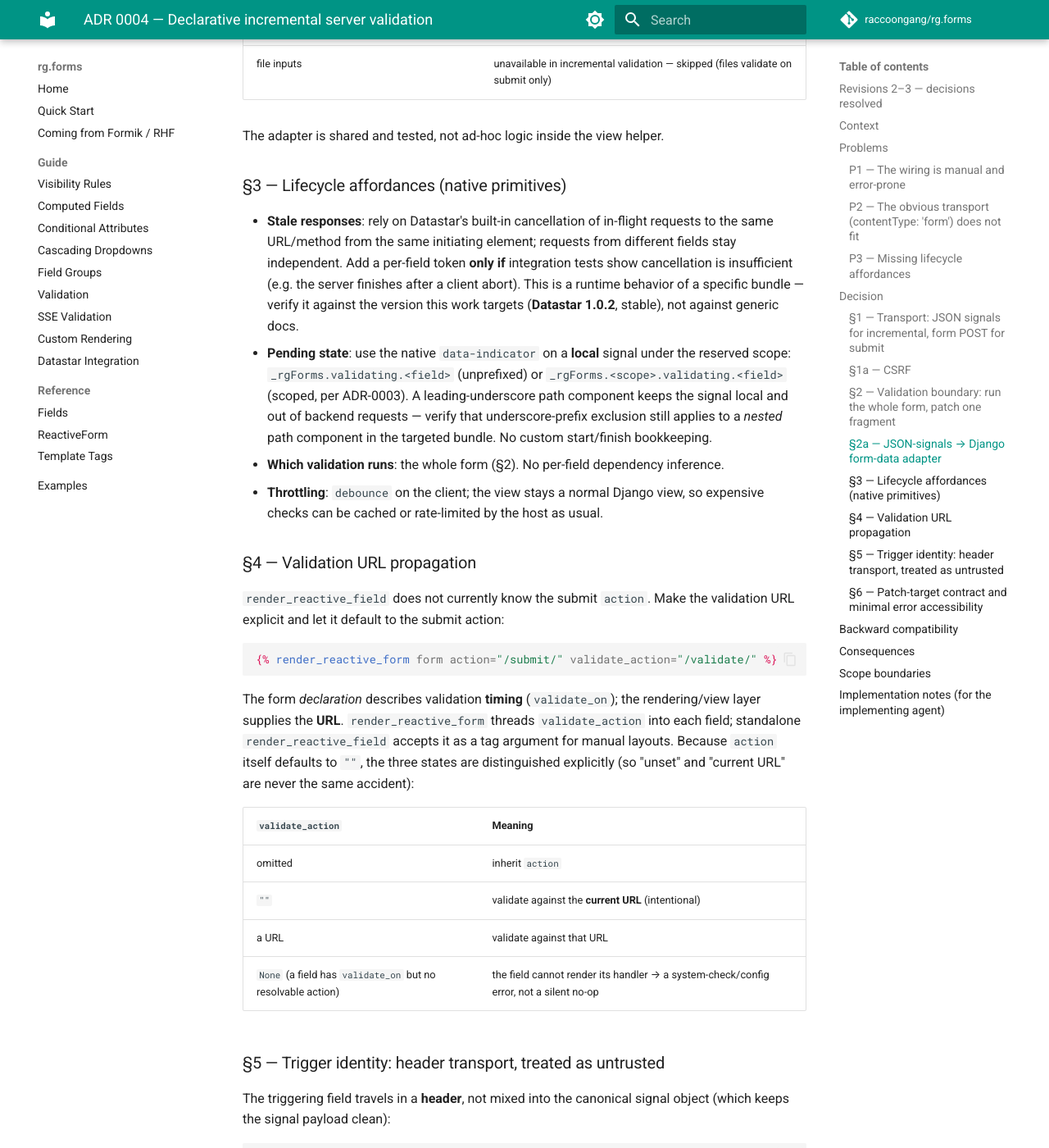
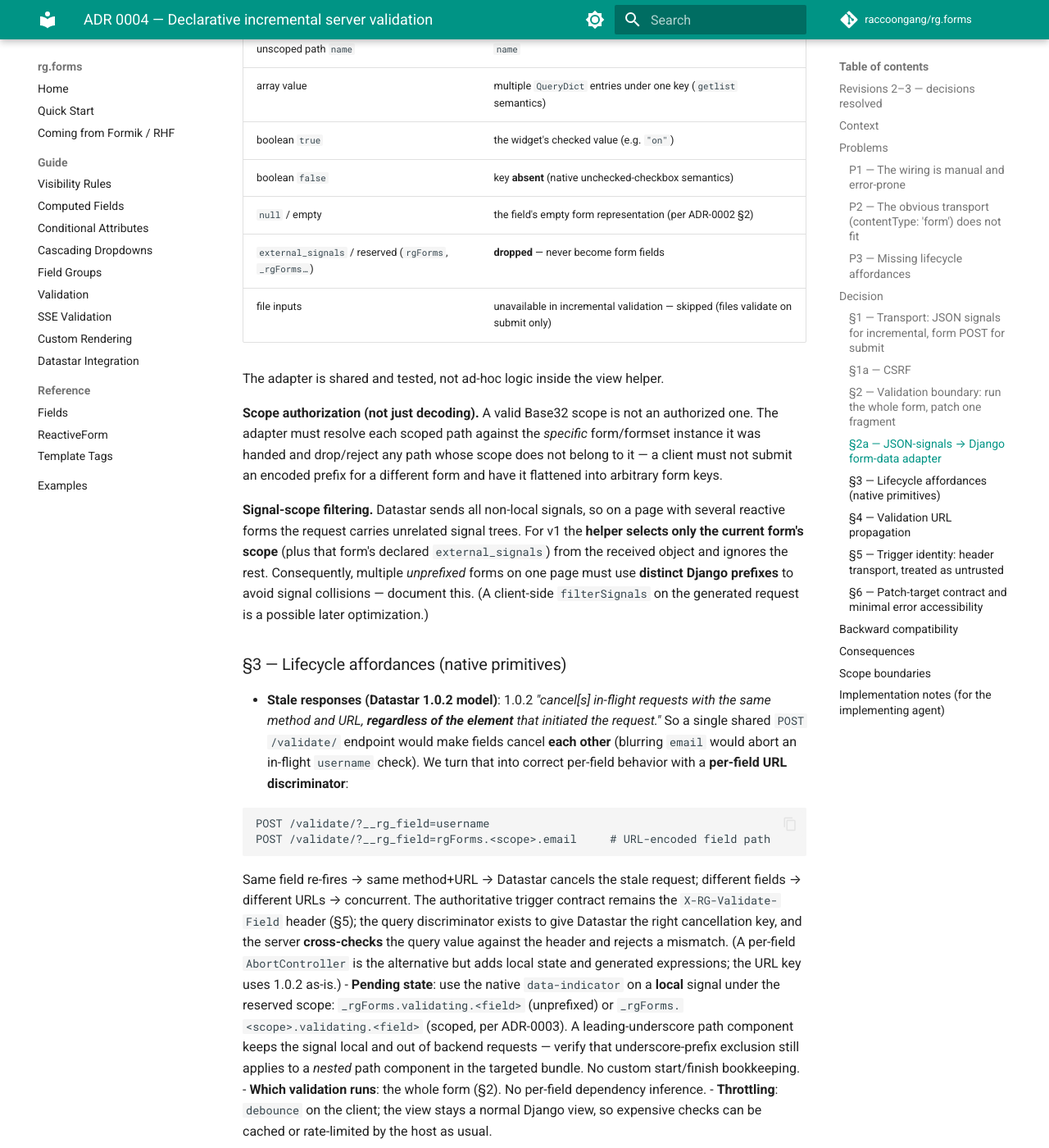
Before and after one commit to raccoongang/rg.forms, an MkDocs documentation site: the page built from docs/adr/0004-declarative-incremental-server-validation.md, in a window 1280 px wide and 1400 px high, scrolled down 4355 px. Shown: the whole window at 82% size. Built offline with MkDocs 1.6.1 and Material for MkDocs 9.7.7, drawn with Linux system fonts in a browser that asks for light colours; comment, search, counter and statistics services are not loaded; some of the changed text lies outside the part shown.

Commit message:
docs: revise ADR-0002/0003/0004 (review 4) + Datastar 1.0.2 cancellation
Close the last boundaries and correct one assumption invalidated by the 1.0.2
upgrade.

ADR-0002: division by zero and temporarily-invalid numeric operands both yield
null identically on client and server via guarded serialization
((b===0 ? null : a/b), (typeof x==="number" ? ... : null)) — no Infinity/NaN,
nothing excluded from conformance. Require server-computed results to pass the
target field's conversion/validation before entering cleaned_data (browser
preview is never authoritative).

ADR-0003: scoped bindings use the attribute-VALUE form
(data-bind="rgForms.<scope>.role"), since HTML lowercases attribute names and
would corrupt the camelCase path; seeding via object syntax; references compiled
to $rgForms.<scope>.role. Decoding an encoded scope is not authorization — the
server resolves it against the actual form/formset.

ADR-0004: Datastar 1.0.2 cancels in-flight requests by method+URL regardless of
element (verified against the v1.0.2 release), so a shared endpoint would make
fields cancel each other. Fix with a per-field URL discriminator
(?__rg_field=<encoded path>): same field cancels stale, different fields stay
concurrent; header X-RG-Validate-Field remains authoritative and is cross-checked
against the query key. Add CSRF safe-literal serialization + token-rotation test;
adapter scope authorization + signal-scope filtering (distinct Django prefixes
for multiple unprefixed forms); empty-id_for_label fallback for stable wrapper
ids, exposed in the renderer context.

Co-Authored-By: Claude Opus 4.8 (1M context) <noreply@anthropic.com>

````diff
--- a/docs/adr/0002-canonical-expression-semantics.md
+++ b/docs/adr/0002-canonical-expression-semantics.md
@@ -26,8 +26,10 @@ left to "the implementation":
 - **Arrays are values, not operands** — canonical in signals/requests, but **not referenceable in expressions** in
   v1 (JS array equality/truthiness are not portable; §3).
 - **The full operator matrix is in this ADR** (§3): strict typed `==` → JS `===`; Boolean-only `&&`/`||`/`!`;
-  numeric-only arithmetic with string operands rejected at build time; zero divisor is an evaluation error.
-- **Temporarily-invalid numeric input** has an explicit state (§2).
+  numeric-only arithmetic with string operands rejected at build time; **division by zero and invalid numeric operands
+  both yield `null` identically on client and server** (guarded serialization — no `Infinity`/`NaN`, nothing excluded
+  from conformance).
+- **Temporarily-invalid numeric input** has an explicit state (§2), with matching arithmetic/comparison guards (§3).
 - **Decimal computed fields** have a preview-vs-authoritative contract (§3).
 - **`rgForms` is a reserved top-level signal namespace** (§5), used by ADR-0003 scoping.
 
@@ -189,7 +191,7 @@ that reproduces them exactly. The matrix is normative:
 | `<` `>` `<=` `>=` | number↔number, string↔string | boolean | same operators | typed compare | any operand `null`/invalid → `false` |
 | `&&` `\|\|` | any (coerced to boolean) | **boolean** | `(Boolean(a) && Boolean(b))` — never operand-returning | `bool(a) and bool(b)` | — |
 | `!` | any | boolean | `!Boolean(a)` | `not bool(a)` | — |
-| `+` `-` `*` `/` | number↔number (decimal strings coerced, see below) | number | same operators | numeric | **string operands rejected at build time**; zero divisor → evaluation error |
+| `+` `-` `*` `/` | number↔number (decimal strings coerced, see below) | number \| null | guarded — see below | numeric, same guard | **string operands rejected at build time**; invalid operand or `/0` → `null` on both sides |
 
 Truthiness (for `&&`/`||`/`!`, matching `Boolean(x)` in JS): falsy = `""`, `null`, `false`, `0`; truthy otherwise.
 Strings are **not** numeric-coerced for `==` (so a choice code `"001"` compares as `"001"` on both sides — fixes P1),
@@ -203,10 +205,26 @@ would silently diverge from any server emulation. Referencing an array field in
 time (§5). A future grammar addition (`contains(...)`, `length(...)`) will introduce array operations with explicitly
 defined cross-runtime semantics.
 
-**Division by zero is an evaluation error**, not `Decimal(0)` (today's misleading behavior). On the server it raises
-and the P7 fail-open fallback applies (logged). On the client, JS yields `Infinity`/`NaN`; because a divisor that can
-be zero is an authoring hazard, guard it in the expression (e.g. gate the computed with `visible_when`). Zero-divisor
-cases are excluded from the strict conformance fixture (§4) and documented as a preview caveat.
+**Arithmetic is total and identical on both sides — no divergent edge cases, none excluded from conformance.** Two
+rules make it so:
+
+- **Division by zero → `null`** (not `Decimal(0)`, not `Infinity`/`NaN`, not an exception). The serializer emits an
+  explicit guard, and the Python evaluator applies the same rule:
+
+  ```javascript
+  (b === 0 ? null : a / b)
+  ```
+
+- **A temporarily-invalid numeric operand → `null` for arithmetic, `false` for comparison** (equality stays strict
+  typed). An integer/float signal may transiently hold a non-number string like `"-"` (§2); arithmetic must not leak
+  `NaN`. The serializer guards each numeric operand, and Python mirrors it:
+
+  ```javascript
+  (typeof $quantity === "number" ? $quantity * 2 : null)
+  ```
+
+Comparisons involving a resulting `null` follow the matrix (`null` compared → `false` except `==`/`!=`). Because both
+sides implement identical guards, **these cases are part of the conformance fixture (§4), not excluded from it.**
 
 **Decimal contract (preview vs authoritative).** `decimal` is a canonical **string** signal (JS numbers cannot hold
 arbitrary decimals exactly). For a computed field like `computed="$quantity * $unit_price"` where `unit_price` is a
@@ -215,6 +233,11 @@ arbitrary decimals exactly). For a computed field like `computed="$quantity * $u
 - arithmetic operators **numerically coerce** decimal-string operands for a **preview-only** client result;
 - the server **recomputes the authoritative value** from Django `Decimal` operands during cleaning (§1) — it does not
   trust the browser's float arithmetic;
+- **the server-computed result is passed through the target field's conversion/validation (`to_python`/validators)
+  before it enters `cleaned_data`.** Today `_clean_fields()` overwrites the cleaned value with the raw computed result
+  *without* re-cleaning it; that is insufficient for an authoritative `Decimal`. The implementation must convert and
+  validate the computed result through the target field, never store a browser preview value as the authoritative
+  result. (A full computed-dependency graph for ordered/circular computed fields can remain a later concern.)
 - the browser result is therefore preview-only and must not be presented as exact;
 - the conformance fixture (§4) compares **rounded/display** output for decimal arithmetic, not exact binary
   intermediates.
--- a/docs/adr/0003-scoped-signals-and-reactive-formsets.md
+++ b/docs/adr/0003-scoped-signals-and-reactive-formsets.md
@@ -14,6 +14,11 @@
   earlier "verify and choose" placeholder (Decision §1).
 - **`rgForms` is reserved in [ADR-0002 §5](0002-canonical-expression-semantics.md)** so external signals cannot
   collide with the scoping object.
+- **Scoped bindings use the attribute-*value* form** (`data-bind="rgForms.<scope>.role"`), not the keyed form, because
+  HTML lowercases attribute names and would corrupt the camelCase path; seeding uses object syntax; expressions use
+  `$rgForms.<scope>.role` (Decision §1).
+- **Decoding an encoded scope is not authorization** — the server resolves it against the actual form/formset being
+  validated (Decision §1; enforced by ADR-0004's adapter).
 - **Scope applies to any prefixed form**, not only formsets. The compatibility guarantee is corrected accordingly.
 - **Expression rewriting** is fully specified: parse → rewrite field references → **canonical re-serialization**
   (precedence-preserving, escaping), applied to **every** expression-bearing metadata slot (including group
@@ -81,10 +86,22 @@ For a scoped field, distinguish:
 | Submitted HTML name | `form-0-role` | `BoundField.html_name` (already used) |
 | Datastar signal path (nested) | `rgForms.<scope>.role` | see below |
 
-Signals are **nested**, using Datastar's dot-notation object signals (`data-bind:rgForms.<scope>.role`,
-`$rgForms.<scope>.role` in expressions), under the **reserved `rgForms` top-level namespace** (reserved in
-[ADR-0002 §5](0002-canonical-expression-semantics.md), so an external signal cannot collide with it). This reads far
-better than a flat mangled key and seeds as one object per scope.
+Signals are **nested**, using Datastar's dot-notation object signals under the **reserved `rgForms` top-level
+namespace** (reserved in [ADR-0002 §5](0002-canonical-expression-semantics.md), so an external signal cannot collide
+with it). This reads far better than a flat mangled key and seeds as one object per scope.
+
+**Scoped bindings use the attribute-*value* form, never the keyed form.** HTML attribute *names* are
+case-insensitive and the browser lowercases them, so `data-bind:rgForms.<scope>.role` would degrade to a
+`rgforms…` path while seeds/expressions use `$rgForms…` — a silent mismatch. Datastar supports the signal name in the
+attribute value, which preserves casing exactly. The three surfaces are therefore:
+
+| Surface | Form |
+|---|---|
+| Scoped binding | `data-bind="rgForms.<scope>.role"` (value form — preserves case) |
+| Seeding | Datastar **object** signal syntax under `rgForms.<scope>` (not per-attribute keys) |
+| Expression reference | compiled `$rgForms.<scope>.role` |
+
+Unprefixed simple bindings stay byte-identical in the keyed form: `data-bind:role`.
 
 **The scope encoder is decided** (not left to implementation). The HTML name with `-`→`_` is rejected: it is not
 injective — Django allows custom prefixes, and both `a-b_c` and `a_b-c` collapse to `a_b_c`. The encoder is a
@@ -101,8 +118,11 @@ signal_path = f"rgForms.{encode_scope(bound_field.form.prefix)}.{logical_name}"
 Properties: injective (Base32 is reversible and the `p` prefix guarantees a leading letter), identifier-safe (no dot,
 hyphen, or `_`-prefix delimiter), no numeric leading path component (so it sidesteps any numeric-key ambiguity in
 Datastar expression paths), and trivially testable. Human readability of the encoded scope does not matter — authors
-keep writing `$role`. The submitted HTML name need not be recoverable from the path; the server holds the form/prefix
-mapping.
+keep writing `$role`.
+
+**Decoding is not authorization.** The scope is reversible, but on an incoming request the server must **resolve** the
+encoded scope against the *actual* form/formset it is validating and reject a scope that does not belong to it — never
+blindly decode a client-supplied scope into arbitrary form keys. ADR-0004's adapter owns this check.
 
 Unprefixed forms are unchanged: no prefix → the signal name is the logical name, exactly as today.
 
--- a/docs/adr/0004-declarative-incremental-server-validation.md
+++ b/docs/adr/0004-declarative-incremental-server-validation.md
@@ -15,21 +15,23 @@ the request contract (CSRF, trigger transport, JSON→form adapter, ID contract)
 - **Transport: the default Datastar JSON-signal request**, not `contentType: 'form'` (which sends *no signals* and
   runs native form validity gating that would block validation of a partially-filled form). Final submit keeps the
   form POST (Decision §1).
-- **CSRF**: the render tag is context-aware and sends Django's token as an `X-CSRFToken` header; never `csrf_exempt`
-  (Decision §1a).
+- **CSRF**: the render tag is context-aware and sends Django's token as an `X-CSRFToken` header, serialized as a safe
+  JS string literal, with token-rotation tested; never `csrf_exempt` (Decision §1a).
 - **Trigger transport: an `X-RG-Validate-Field` header** carrying the canonical field path (scoped for formsets), not
-  a marker mixed into the signal object (Decision §5).
-- **JSON→form adapter** is a first-class component with a defined mapping table (Decision §2a).
+  a marker mixed into the signal object; cross-checked against the URL discriminator (Decision §5).
+- **JSON→form adapter** is a first-class component with a defined mapping table, **scope authorization** (a decoded
+  scope must belong to the form being validated), and **signal-scope filtering** (only the current form's scope is
+  read) (Decision §2a).
 - **Validation boundary: run the whole form, patch one fragment** (Option A). No per-field dependency inference
   (Decision §2).
-- **Stale responses: rely on Datastar's built-in per-element request cancellation** first; tokens only if integration
-  tests on the pinned bundle prove it insufficient (Decision §3).
+- **Stale responses: use Datastar 1.0.2's method+URL cancellation** (it cancels by method+URL regardless of element),
+  turned into per-field independence via a **`?__rg_field=<path>` URL discriminator** (Decision §3).
 - **Pending state: the native `data-indicator`** on a scoped local signal `_rgForms.<scope>.validating.<field>`
   (Decision §3).
 - **Validation URL is explicit** — `validate_action`, with defined unset/empty/inherit semantics (Decision §4).
 - **Trigger identity is untrusted input** and must be verified server-side (Decision §5).
-- **Stable wrapper/error IDs** make the single-field patch implementable; minimal `aria-*` is in the fragment
-  contract from day one (Decision §6).
+- **Stable wrapper/error IDs** (with an `id_for_label`-empty fallback, exposed in the renderer context) make the
+  single-field patch implementable; minimal `aria-*` is in the fragment contract from day one (Decision §6).
 
 ## Context
 
@@ -107,8 +109,14 @@ data-on:blur="@post('/validate/', {headers: {'X-CSRFToken': '<token>'}})"
 ```
 
 To supply `<token>`, the render tag becomes **context-aware** (reads the request's CSRF token from the template
-context) and injects the header into every generated incremental request. `CsrfViewMiddleware` is required, and a
-real CSRF-enforced request is part of the test suite. `csrf_exempt` is **not** an acceptable solution.
+context) and injects the header into every generated incremental request. Two implementation requirements:
+
+- **serialize the token and the URL as safe JavaScript string literals** (e.g. `json.dumps`/`escapejs`), never
+  hand-built quoting — the token and a `?__rg_field=…` URL both end up inside a JS expression attribute;
+- **test CSRF token rotation/masking** with Django's normal CSRF test client (the per-response masked token must be
+  accepted).
+
+`CsrfViewMiddleware` is required. `csrf_exempt` is **not** an acceptable solution.
 
 ### §2 — Validation boundary: run the whole form, patch one fragment
 
@@ -148,13 +156,34 @@ first-class component (built on the ADR-0002 normalization and ADR-0003 scoping)
 
 The adapter is shared and tested, not ad-hoc logic inside the view helper.
 
+**Scope authorization (not just decoding).** A valid Base32 scope is not an authorized one. The adapter must resolve
+each scoped path against the *specific* form/formset instance it was handed and drop/reject any path whose scope does
+not belong to it — a client must not submit an encoded prefix for a different form and have it flattened into
+arbitrary form keys.
+
+**Signal-scope filtering.** Datastar sends all non-local signals, so on a page with several reactive forms the request
+carries unrelated signal trees. For v1 the **helper selects only the current form's scope** (plus that form's declared
+`external_signals`) from the received object and ignores the rest. Consequently, multiple *unprefixed* forms on one
+page must use **distinct Django prefixes** to avoid signal collisions — document this. (A client-side `filterSignals`
+on the generated request is a possible later optimization.)
+
 ### §3 — Lifecycle affordances (native primitives)
 
-- **Stale responses**: rely on Datastar's built-in cancellation of in-flight requests to the same URL/method from the
-  same initiating element; requests from different fields stay independent. Add a per-field token **only if**
-  integration tests show cancellation is insufficient (e.g. the server finishes after a client abort). This is a
-  runtime behavior of a specific bundle — verify it against the version this work targets (**Datastar 1.0.2**,
-  stable), not against generic docs.
+- **Stale responses (Datastar 1.0.2 model)**: 1.0.2 *"cancel[s] in-flight requests with the same method and URL,
+  **regardless of the element** that initiated the request."* So a single shared `POST /validate/` endpoint would make
+  fields cancel **each other** (blurring `email` would abort an in-flight `username` check). We turn that into
+  correct per-field behavior with a **per-field URL discriminator**:
+
+  ```text
+  POST /validate/?__rg_field=username
+  POST /validate/?__rg_field=rgForms.<scope>.email     # URL-encoded field path
+  ```
+
+  Same field re-fires → same method+URL → Datastar cancels the stale request; different fields → different URLs →
+  concurrent. The authoritative trigger contract remains the `X-RG-Validate-Field` header (§5); the query
+  discriminator exists to give Datastar the right cancellation key, and the server **cross-checks** the query value
+  against the header and rejects a mismatch. (A per-field `AbortController` is the alternative but adds local state and
+  generated expressions; the URL key uses 1.0.2 as-is.)
 - **Pending state**: use the native `data-indicator` on a **local** signal under the reserved scope:
   `_rgForms.validating.<field>` (unprefixed) or `_rgForms.<scope>.validating.<field>` (scoped, per ADR-0003). A
   leading-underscore path component keeps the signal local and out of backend requests — verify that underscore-prefix
@@ -197,21 +226,29 @@ X-RG-Validate-Field: rgForms.<scope>.username     # scoped form / formset row
 The server resolves that path against the known form/formset structure. Because it is client-supplied, it must verify
 that the field **exists**, has `validate_on` **enabled**, the **event is permitted**, and the field **belongs to the
 submitted form/formset scope** — and only then act. Never dispatch to `clean_<name>()` or any method from an arbitrary
-client-provided name. The scope is derivable from the path, so no separate scope header is required.
+client-provided name. The scope is derivable from the path, so no separate scope header is required. The server also
+**cross-checks the header against the `?__rg_field=` URL discriminator (§3)** and rejects a mismatch.
 
 ### §6 — Patch-target contract and minimal error accessibility
 
-A single-field patch needs a **guaranteed, formset-safe wrapper id** to target. The fragment contract fixes these
-deterministic ids (all derived from `field.id_for_label`, which is already prefix-safe):
+A single-field patch needs a **guaranteed, formset-safe wrapper id** to target. `field.id_for_label` is prefix-safe
+but can be **empty** (e.g. `auto_id=False`), which would collapse every wrapper to `_field`. So the contract derives
+ids from a guaranteed-non-empty `control_id`:
+
+```text
+control_id = field.id_for_label or ("rg_field_" + b32(field.html_name))   # injective, id-safe fallback
+```
 
 | Element | Id |
 |---|---|
-| field wrapper (patch target) | `{{ field.id_for_label }}_field` |
-| input/control | `{{ field.id_for_label }}` |
-| help text | `{{ field.id_for_label }}_help` |
-| error message | `{{ field.id_for_label }}_error` |
+| input/control | `{control_id}` |
+| field wrapper (patch target) | `{control_id}_field` |
+| help text | `{control_id}_help` |
+| error message | `{control_id}_error` |
 
-and the accessibility attributes, present from first implementation:
+These ids are **exposed in the stable renderer context** (`control_id`, `wrapper_id`, `help_id`, `error_id`) so
+override templates do not reproduce the algorithm. Then the accessibility attributes, present from first
+implementation:
 
 - `aria-invalid` on the control when it has an error;
 - `aria-describedby` linking the control to the error (and help) ids above.
@@ -249,16 +286,19 @@ scope here.
 ## Implementation notes (for the implementing agent)
 
 - Touch points: `src/rg/forms/fields.py` (`validate_on` / `debounce` kwargs on `ReactiveFieldMixin`),
-  `src/rg/forms/templatetags/reactive_forms.py` (context-aware CSRF-token injection §1a, emit the default JSON-signal
-  `data-on:*` handler + `X-RG-Validate-Field` header, the `data-indicator` pending signal, and thread
+  `src/rg/forms/templatetags/reactive_forms.py` (context-aware CSRF-token injection with safe-literal serialization
+  §1a, emit the default JSON-signal `data-on:*` handler posting to `?__rg_field=<encoded path>` §3 + the
+  `X-RG-Validate-Field` header, the `data-indicator` pending signal, expose the §6 ids in context, and thread
   `validate_action` with the §4 unset/empty/inherit rules), `src/rg/forms/views.py` (`reactive_validate_response`:
-  run the §2a JSON→form-data adapter, full `is_valid()`, verify the trigger identity per §5, patch only the §6
-  wrapper), the shared JSON→form-data adapter (§2a, built on ADR-0002/0003), a single-field fragment template
-  carrying the §6 id + `aria-*` contract, and docs + an example.
-- Tests: a `validate_on="blur"` field fires a JSON-signal request (not `contentType:'form'`) carrying `X-CSRFToken`
-  and `X-RG-Validate-Field`, and passes a **CSRF-enforced** view; it patches only its own §6 wrapper on error;
-  unrelated fields' DOM errors are untouched; a valid value clears the field's error and pending state; the JSON→form
-  adapter round-trips arrays / booleans / null / scoped paths; an untrusted/unknown trigger field is rejected; forms
-  without `validate_on` are unchanged.
-- Verify against the pinned Datastar bundle: JSON-signal request contents, `data-indicator` behavior, and in-flight
-  request cancellation (before deciding whether a stale-response token is needed at all).
+  run the §2a adapter with scope authorization + signal-scope filtering, full `is_valid()`, cross-check the trigger
+  header against the URL discriminator §5, patch only the §6 wrapper), the shared JSON→form-data adapter (§2a, built
+  on ADR-0002/0003), a single-field fragment template carrying the §6 id + `aria-*` contract, and docs + an example.
+- Tests: a `validate_on="blur"` field fires a JSON-signal request (not `contentType:'form'`) to `?__rg_field=…`
+  carrying `X-CSRFToken` and `X-RG-Validate-Field`, and passes a **CSRF-enforced** view (incl. masked/rotated token);
+  two different fields hit **distinct** URLs (so 1.0.2 method+URL cancellation keeps them concurrent) while the same
+  field's re-fire cancels the stale request; it patches only its own §6 wrapper on error; unrelated fields' DOM errors
+  are untouched; a value clears the field's error and pending state; the adapter round-trips arrays / booleans / null
+  / scoped paths and **rejects a scope not belonging to the form**; a header/URL-discriminator mismatch is rejected;
+  an empty `id_for_label` still yields a unique wrapper id; forms without `validate_on` are unchanged.
+- Verify against **Datastar 1.0.2**: JSON-signal request contents, `data-indicator` on a nested `_`-prefixed path, and
+  the method+URL cancellation behavior that the `?__rg_field=` discriminator relies on.
````
